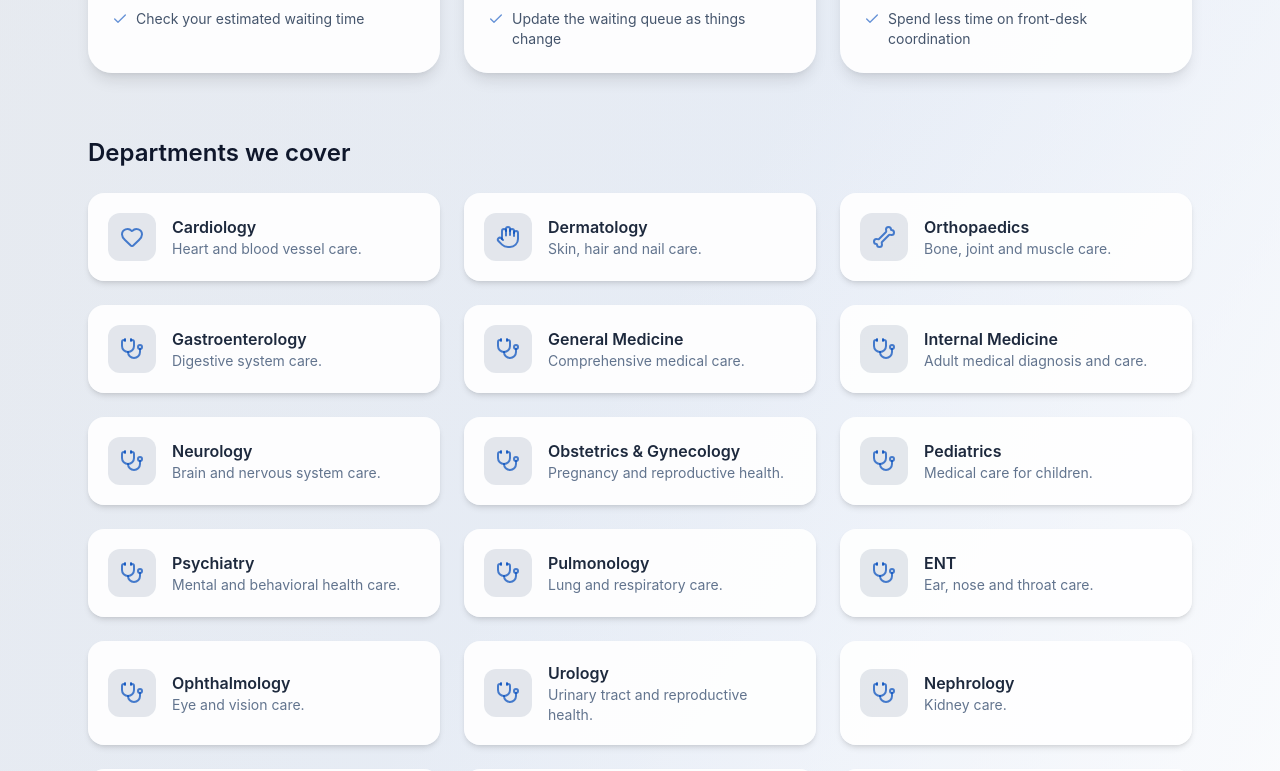
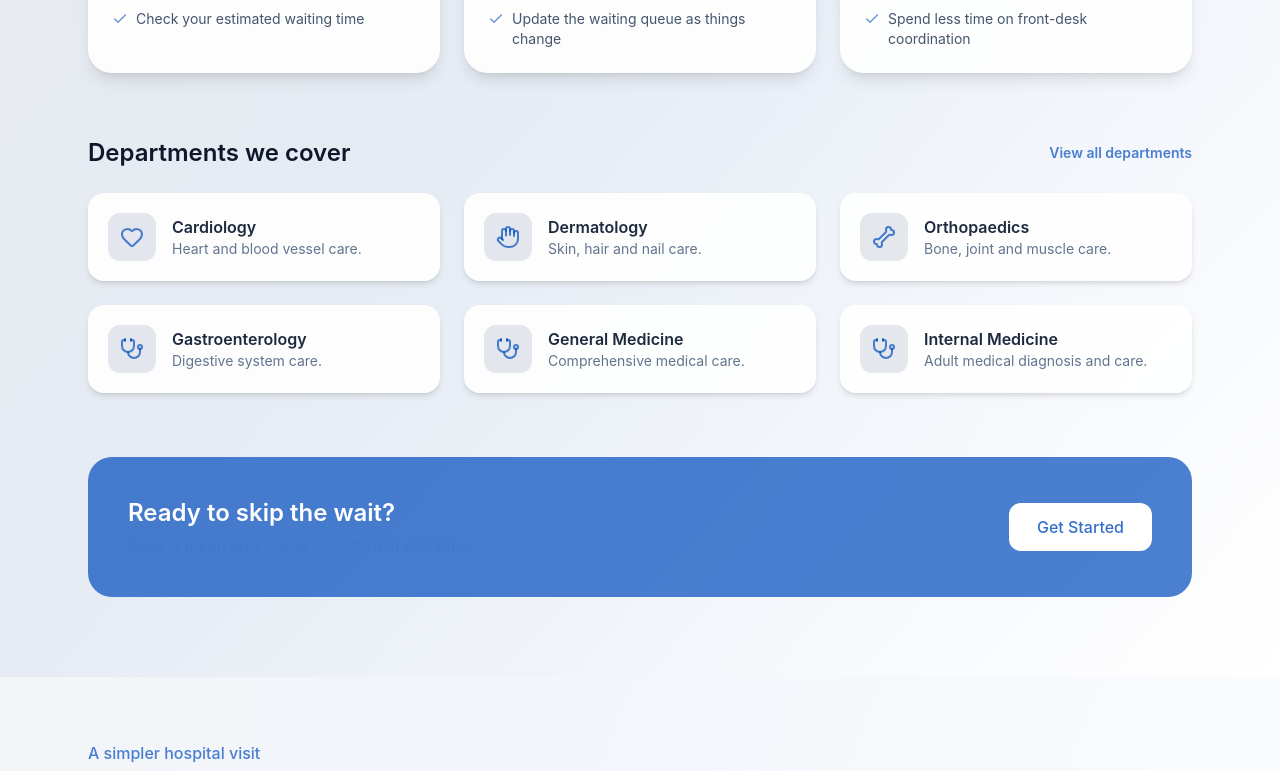
Before and after one commit to saumyasolanki41-sys/smart-hospital-queue-management-system, a React (Vite) app: page / in a window 1280 px wide. Shown: the part 1260-2031 px from the top of the page. Built offline with nearby package versions, Linux system fonts and the light colour scheme; no server answers.

Commit message:
Updated Departments section on About page

```diff
--- a/src/pages/About.jsx
+++ b/src/pages/About.jsx
@@ -111,11 +111,19 @@ export default function About() {
 
         {/* Departments */}
         <section className="mx-auto max-w-6xl px-6 pb-16">
-          <h2 className="mb-6 text-2xl font-semibold text-slate-900">
-            Departments we cover
-          </h2>
+          <div className="mb-6 flex flex-wrap items-center justify-between gap-4">
+            <h2 className="text-2xl font-semibold text-slate-900">
+              Departments we cover
+            </h2>
+            <Link
+              to="/departments"
+              className="text-sm font-semibold text-primary/70 transition-colors hover:text-primary"
+            >
+              View all departments
+            </Link>
+          </div>
           <div className="grid gap-6 sm:grid-cols-2 lg:grid-cols-3">
-            {DEPARTMENTS.map(({ icon: Icon, name, text }) => (
+            {DEPARTMENTS.slice(0, 6).map(({ icon: Icon, name, text }) => (
               <div
                 key={name}
                 className="flex items-center gap-4 rounded-2xl bg-white/90 p-5 shadow-md"
```
